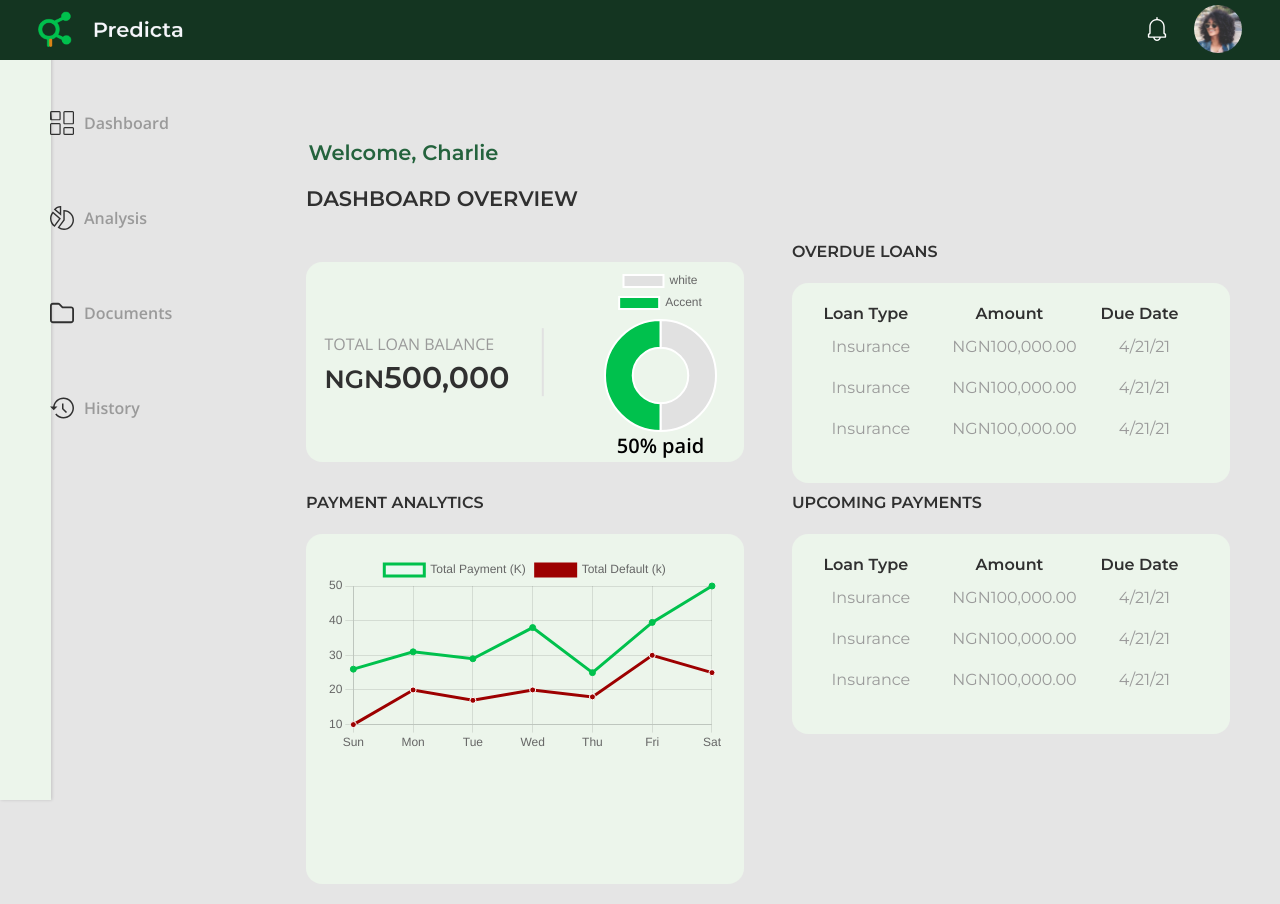
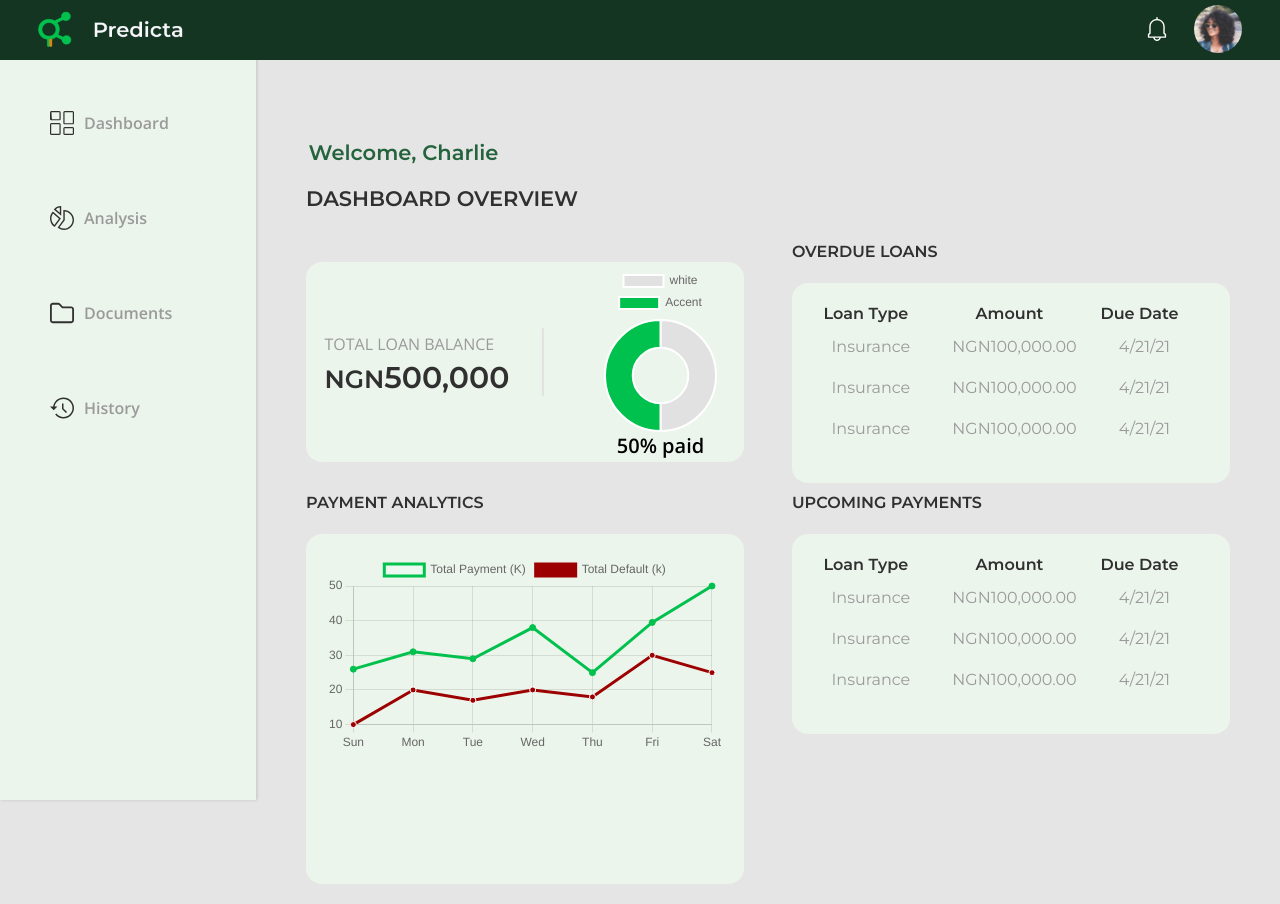
Before and after one commit to charliepoker/Predicta, a React (Create React App) app: page /dashboard in a window 1280 px wide. Built offline with nearby package versions, Linux system fonts and the light colour scheme.

Commit message:
increase sidemeun width

```diff
--- a/src/Components/AdminBoard/Dashboard/Dashboard.css
+++ b/src/Components/AdminBoard/Dashboard/Dashboard.css
@@ -14,7 +14,7 @@
 }
 
 .predicta-sidebar {
-  width: 20%;
+  width: 100%;
   position: fixed;
   left: 0;
   top: 0;
```
